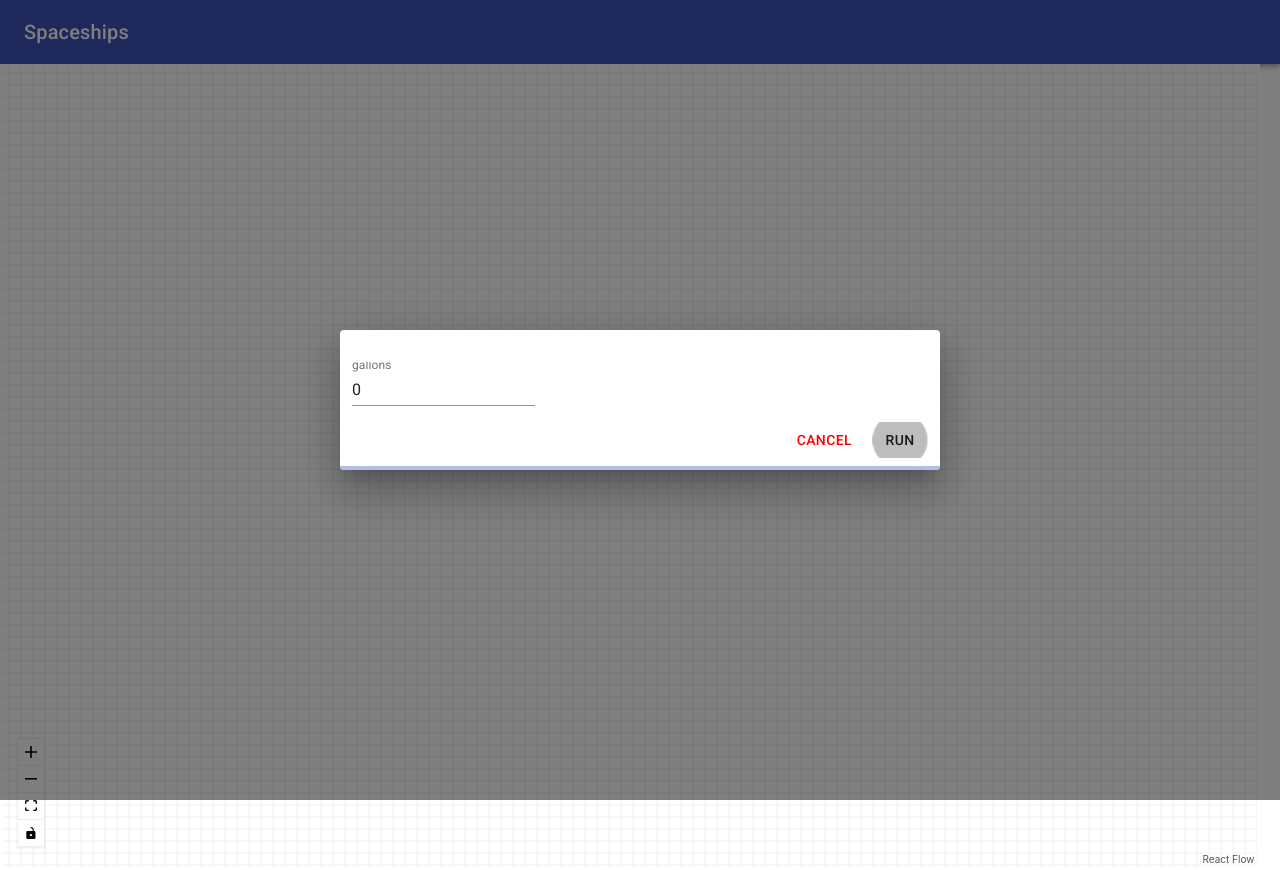
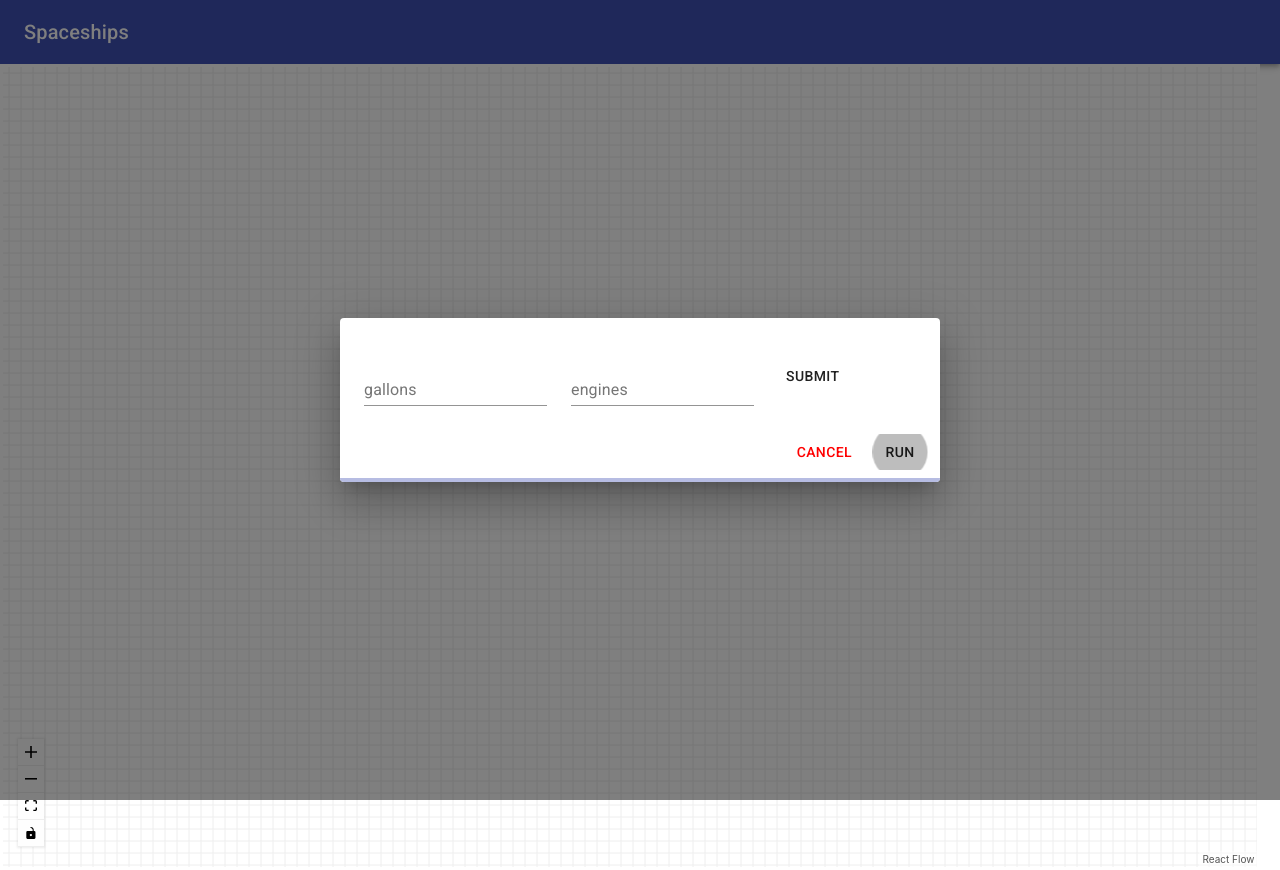
Before and after one commit to omri2861/Spaceships, a React (Create React App) app in the folder client/: page /run/1 in a window 1280 px wide. Built offline with nearby package versions, Linux system fonts and the light colour scheme; no server answers.

Commit message:
Added a temporary on submit to see form values

```diff
--- a/client/src/components/AutoForm/index.jsx
+++ b/client/src/components/AutoForm/index.jsx
@@ -1,22 +1,30 @@
-import { Grid, TextField, MenuItem, FormControl } from "@material-ui/core";
-import { useFormik } from "formik";
+import { Grid, TextField, Button } from "@material-ui/core";
+import { FormikContext, useFormik } from "formik";
 
 const typeToComponent = {};
 
 export default function AutoForm(props) {
-  const formDef = { gallons: { type: "int" } };
+  const formDef = { gallons: { type: "int" }, engines: { type: "int" } };
   let initialValues = {};
   for (let fieldName in formDef) {
-    initialValues[fieldName] = 0;
+    initialValues[fieldName] = "";
   }
 
-  const formik = useFormik({ initialValues });
+  const formik = useFormik({ initialValues});
+  const onSubmit = () => {
+      console.log(formik.values);
+  }
 
   return (
     <Grid container spacing={3}>
       {Object.keys(formDef).map((name) => (
-        <TextField id={name} label={name} {...formik.getFieldProps(name)} />
+        <Grid item>
+          <TextField id={name} label={name} {...formik.getFieldProps(name)} />
+        </Grid>
       ))}
+      <Grid item>
+        <Button onClick={onSubmit}>Submit</Button>
+      </Grid>
     </Grid>
   );
 }
```
